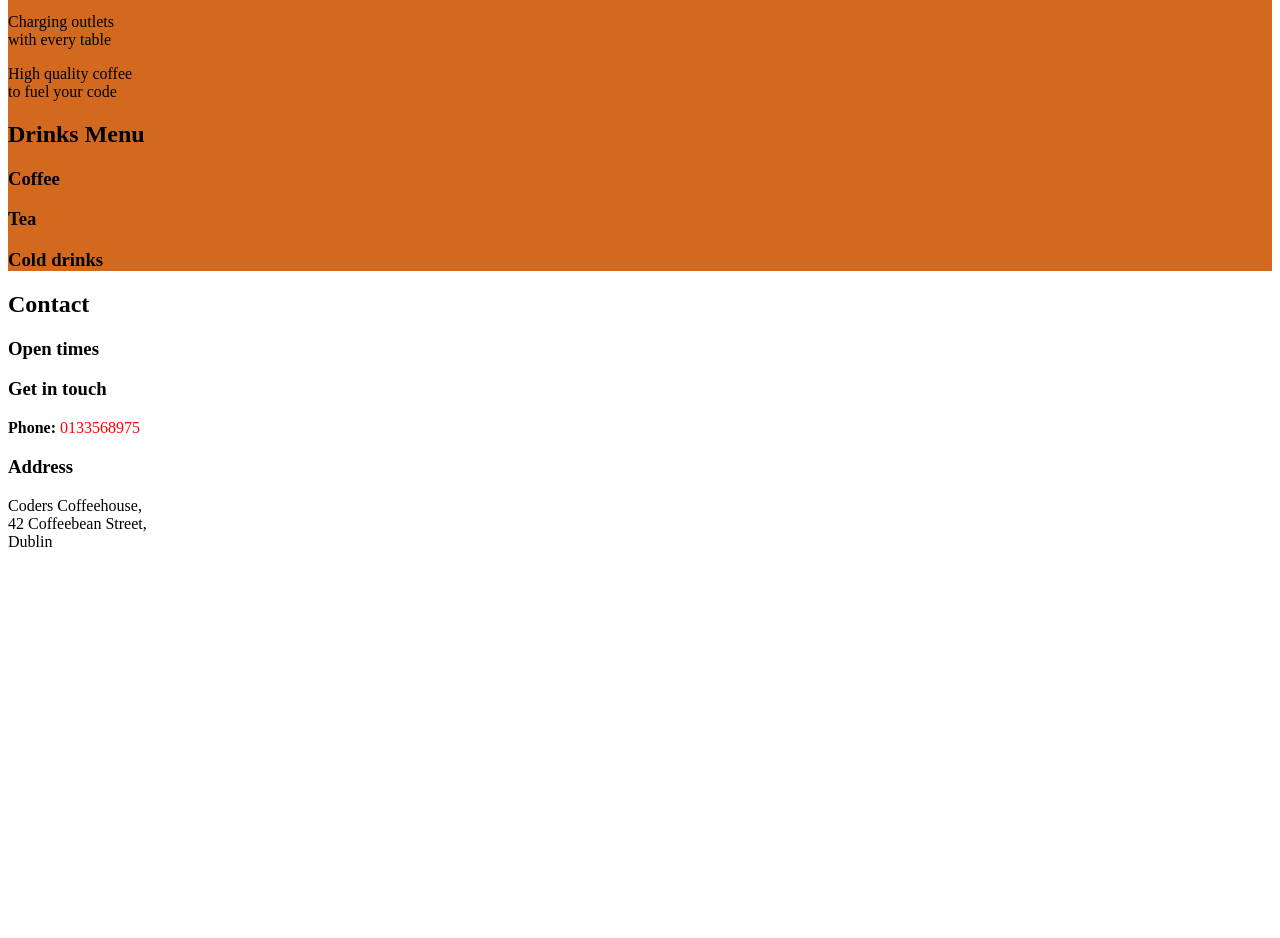
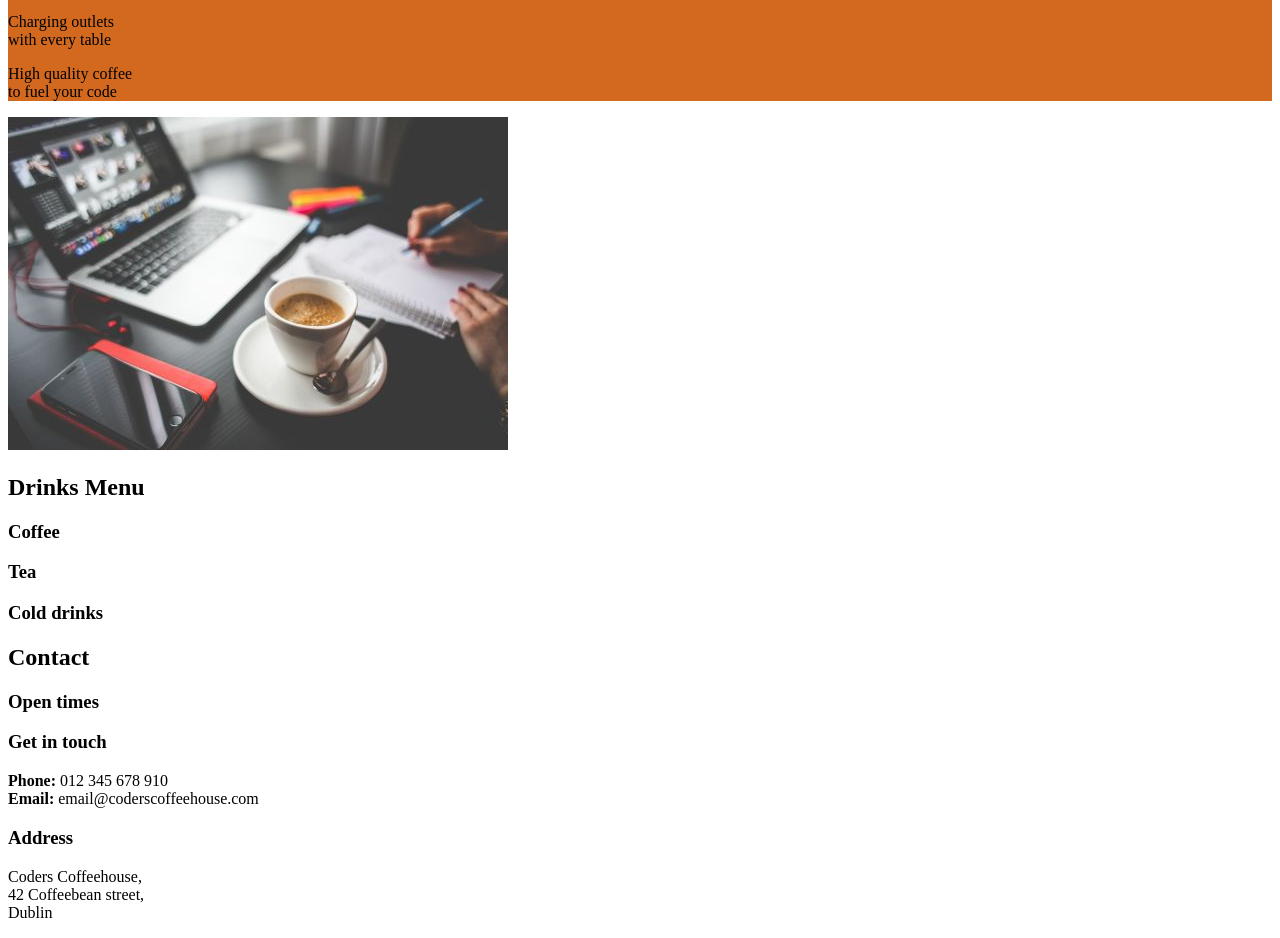
Before and after one commit to picker770/coders-coffeehouse-project, a plain HTML site: page index.html in a window 1280 px wide. Shown: the part 204-1142 px from the top of the page. Before the commit the page ends 800 px from the top, so only its background shows below. Drawn offline with Linux system fonts and the light colour scheme.

Commit message:
added more content

```diff
--- a/index.html
+++ b/index.html
@@ -6,13 +6,14 @@
     <title>Coders Coffeehouse</title>
   </head>
   <body>
-    <!-- Heading Element  -->
+
     <h1>Welcome to Coders Coffeehouse!</h1>
 
-    <!-- Paragraph Element  -->
+
     <p>Turning Caffine into Code since 1999.</p>
     <hr />
-    <div style="background-color: chocolate;">
+
+    <div style="background-color: chocolate">
       <h2>Reasons to like us</h2>
 
       <p>Free unlimited Wifi</p>
@@ -25,23 +26,27 @@
         High quality coffee <br />
         to fuel your code
       </p>
+    </div>
 
-      <h2>Drinks Menu</h2>
-      <h3>Coffee</h3>
-      <h3>Tea</h3>
-      <h3>Cold drinks</h3>
-    </div>
+    <img src="assets/images/coders-coffeehouse-project-1.jpg" alt="" />
+
+    <h2>Drinks Menu</h2>
+    <h3>Coffee</h3>
+    <h3>Tea</h3>
+    <h3>Cold drinks</h3>
 
     <h2>Contact</h2>
     <h3>Open times</h3>
     <h3>Get in touch</h3>
-    <span style="font-weight: bold;">Phone:</span>
-    <span style="color: red;">0133568975</span>
+    <div>
+      <span style="font-weight: bold">Phone: </span>
+      <span>012 345 678 910</span>
+    </div>
+    <div>
+      <span style="font-weight: bold">Email: </span>
+      <span>email@coderscoffeehouse.com</span>
+    </div>
     <h3>Address</h3>
-    <p>
-      Coders Coffeehouse,<br />
-      42 Coffeebean Street,<br />
-      Dublin
-    </p>
+    <p>Coders Coffeehouse,<br />42 Coffeebean street,<br />Dublin</p>
   </body>
 </html>
```
Also changed, not shown: assets/images/coders-coffeehouse-project-1.jpg (added).
